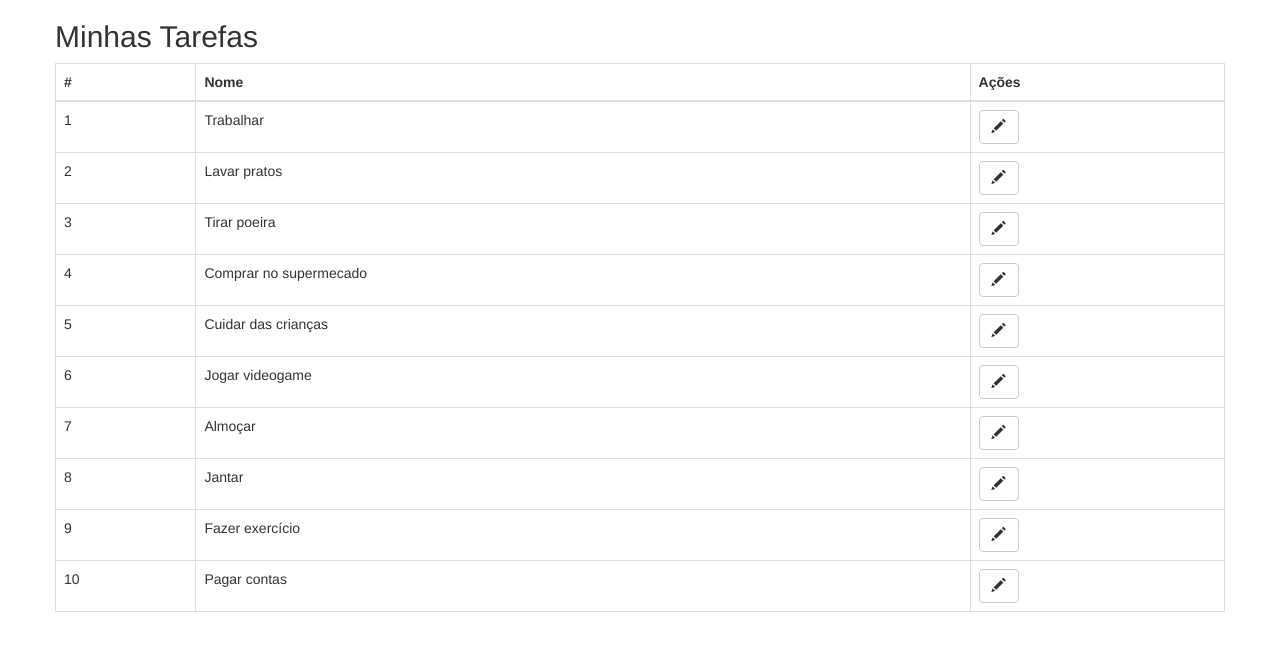
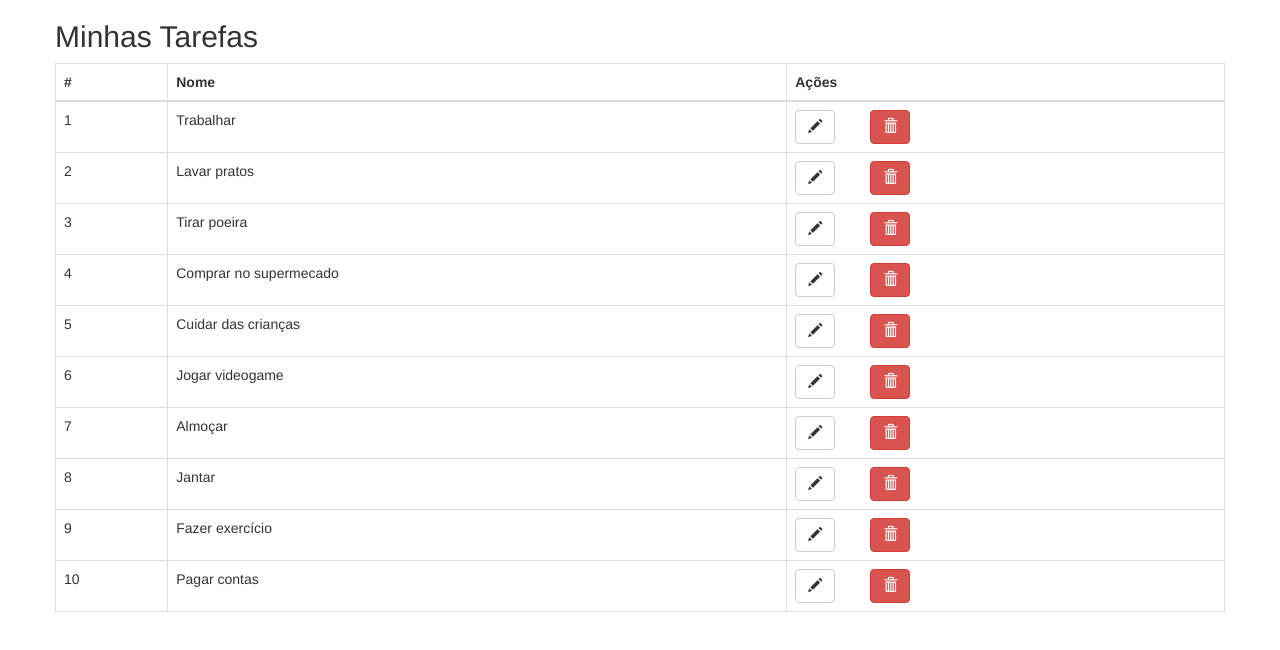
Before and after one commit to rafaellbarros/angular6-componentes-servicos, an Angular app: page / in a window 1280 px wide. Shown: the top 650 px of the page. Built offline with nearby package versions, Linux system fonts and the light colour scheme.

Commit message:
Excluindo uma tarefa

```diff
--- a/angular.json
+++ b/angular.json
@@ -27,6 +27,7 @@
               "node_modules/bootstrap/dist/css/bootstrap.min.css"
             ],
             "scripts": [
+              "node_modules/jquery/dist/jquery.min.js",
               "node_modules/bootstrap/dist/js/bootstrap.min.js"
             ]
           },
--- a/package.json
+++ b/package.json
@@ -22,6 +22,7 @@
     "@angular/router": "~7.0.0",
     "bootstrap": "^3.3.7",
     "core-js": "^2.5.4",
+    "jquery": "^3.3.1",
     "rxjs": "~6.3.3",
     "zone.js": "~0.8.26"
   },
--- a/src/app/task-list/task-list.component.html
+++ b/src/app/task-list/task-list.component.html
@@ -12,9 +12,18 @@
       <td>{{ task.id }}</td>
       <td>{{ task.name}}</td>
       <td>
-        <button type="button" class="btn btn-default" (click)="onClick(task)">
-          <span class="glyphicon glyphicon-pencil"></span>
-        </button>
+        <div class="row">
+          <div class="col-md-2">
+            <button type="button" class="btn btn-default" (click)="selectTask(task)">
+              <span class="glyphicon glyphicon-pencil"></span>
+            </button>
+          </div>
+          <div class="col-md-2">
+            <button type="button" class="btn btn-danger" (click)="deleteTask(task.id)">
+              <span class="glyphicon glyphicon-trash"></span>
+            </button>
+          </div>
+        </div>
       </td>
     </tr>
   </tbody>
--- a/src/app/task-list/task-list.component.ts
+++ b/src/app/task-list/task-list.component.ts
@@ -30,9 +30,16 @@ export class TaskListComponent implements OnInit {
   ngOnInit() {
   }
 
-  onClick(task) {
+  selectTask(task) {
     console.log(task);
     this.selectedTask = task;
   }
 
+  deleteTask(id: number) {
+    const index = this.tasks.findIndex(item => item.id === id);
+    if (index !== -1) {
+      this.tasks.splice(index, 1);
+    }
+  }
+
 }
```
